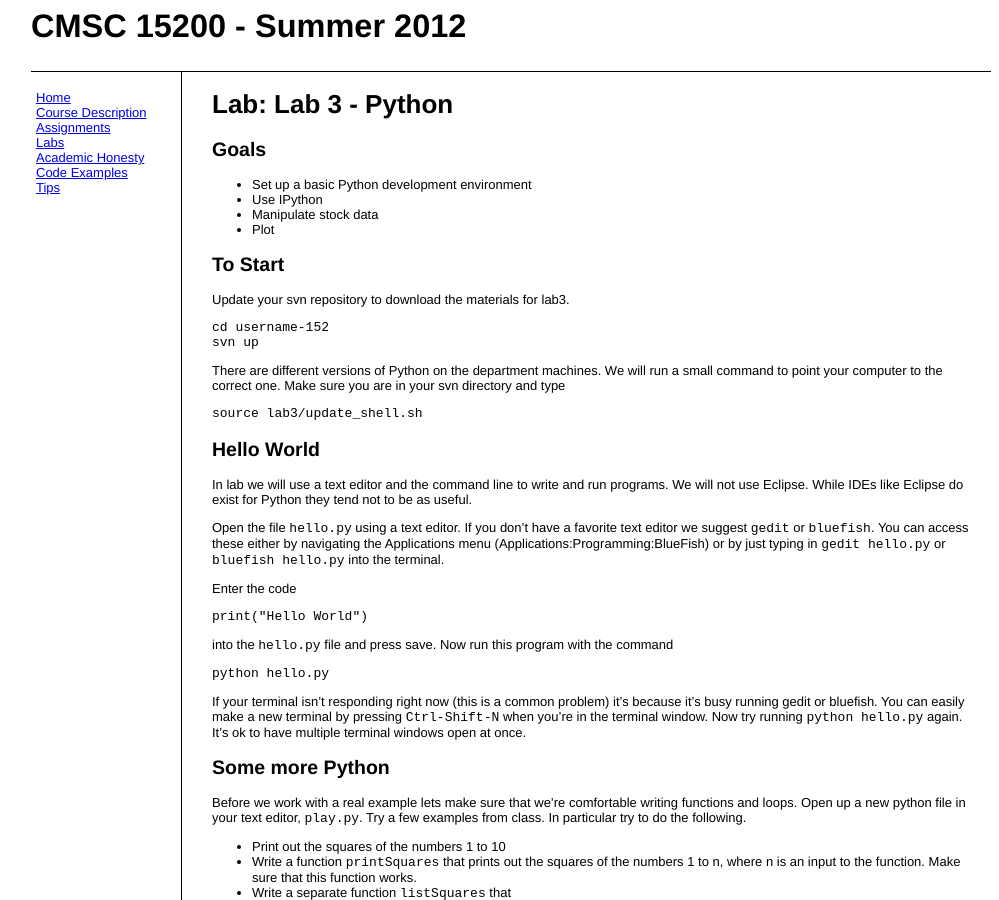
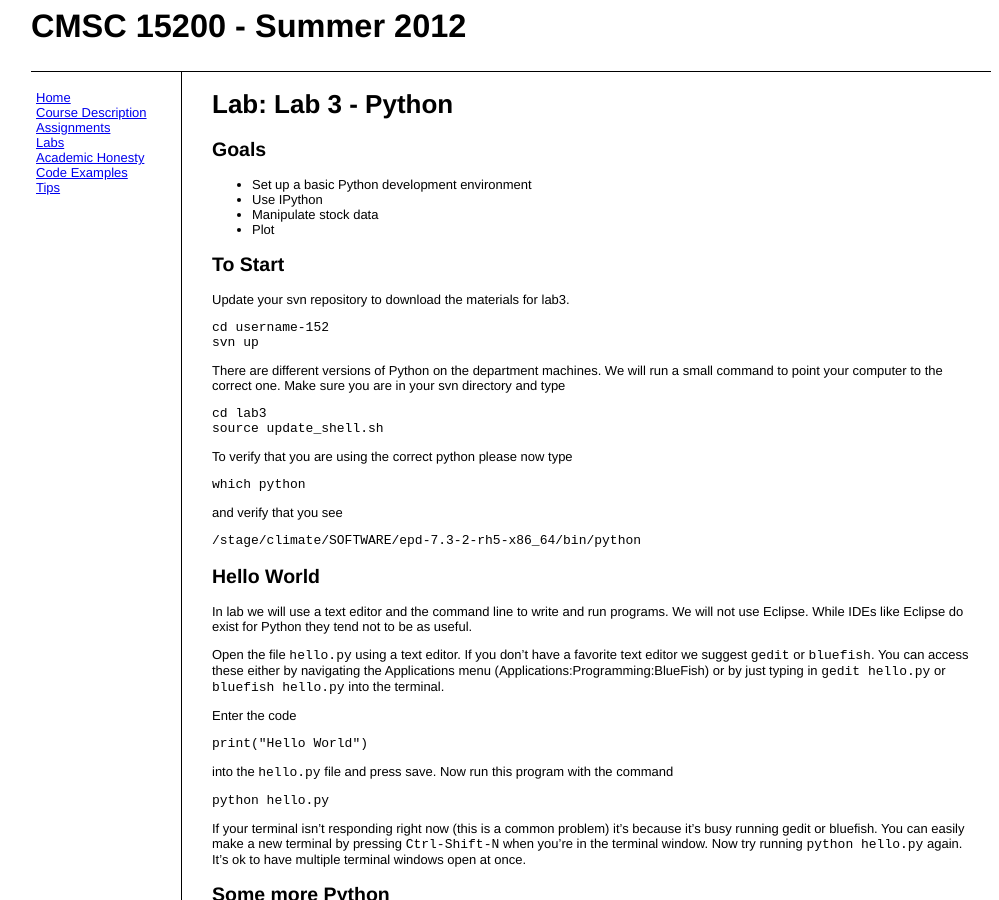
Before and after one commit to mrocklin/cmsc15200, a Jekyll site: the page built from labs/lab3/index.md, in a window 1280 px wide and 900 px high. Shown: the whole window, without its empty margins (129-1128 px from the left). Built offline with Jekyll 4.4.1, drawn with Linux system fonts in a browser that asks for light colours; Markdown is read by kramdown in place of the engine named in the settings.

```diff
--- a/labs/lab3/index.md
+++ b/labs/lab3/index.md
@@ -23,7 +23,16 @@ There are different versions of Python on the department machines. We will run
 a small command to point your computer to the correct one. Make sure you are in
 your svn directory and type
 
-    source lab3/update_shell.sh
+    cd lab3
+    source update_shell.sh
+
+To verify that you are using the correct python please now type
+
+    which python
+
+and verify that you see
+
+    /stage/climate/SOFTWARE/epd-7.3-2-rh5-x86_64/bin/python
 
 Hello World
 -----------
```
